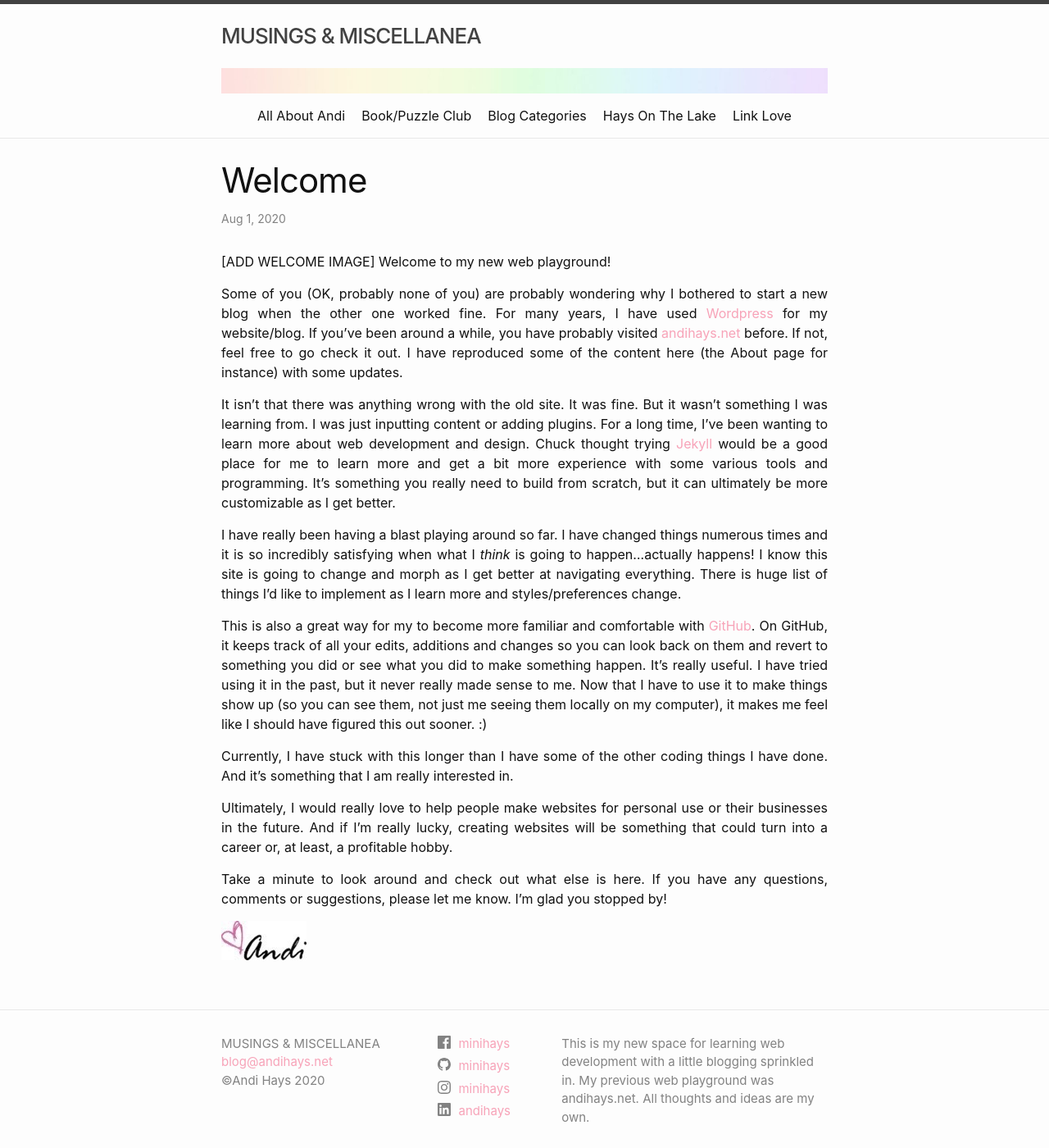
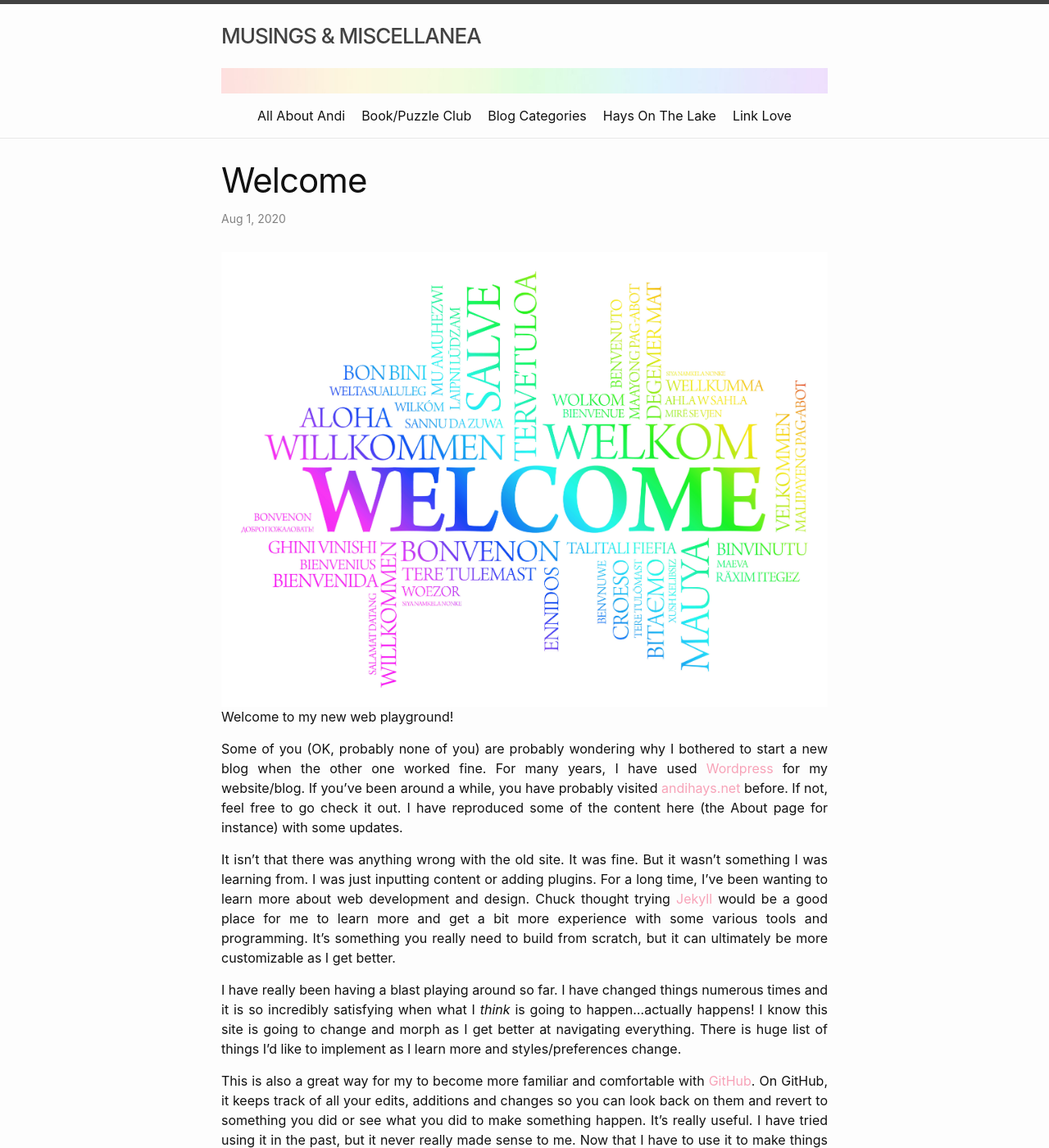
Before and after one commit to minihays/minihays.github.io, a Jekyll site: the page built from _posts/2020-08-01-welcome.markdown, in a window 1280 px wide and 1400 px high. Shown: the whole window at 82% size. Built offline with Jekyll 4.4.1, drawn with Linux system fonts in a browser that asks for light colours.

Commit message:
added image to post

```diff
--- a/_posts/2020-08-01-welcome.markdown
+++ b/_posts/2020-08-01-welcome.markdown
@@ -3,7 +3,7 @@ layout: post
 title:  "Welcome"
 categories: [Randomness, Tech]
 ---
-[ADD WELCOME IMAGE]
+![welcome](/images/welcome.jpg)
 Welcome to my new web playground!
 
 Some of you (OK, probably none of you) are probably wondering why I bothered to start a new blog when the other one worked fine. For many years, I have used [Wordpress](http://wordpress.org) for my website/blog. If you've been around a while, you have probably visited [andihays.net](http://andihays.net) before. If not, feel free to go check it out. I have reproduced some of the content here (the About page for instance) with some updates.
```
